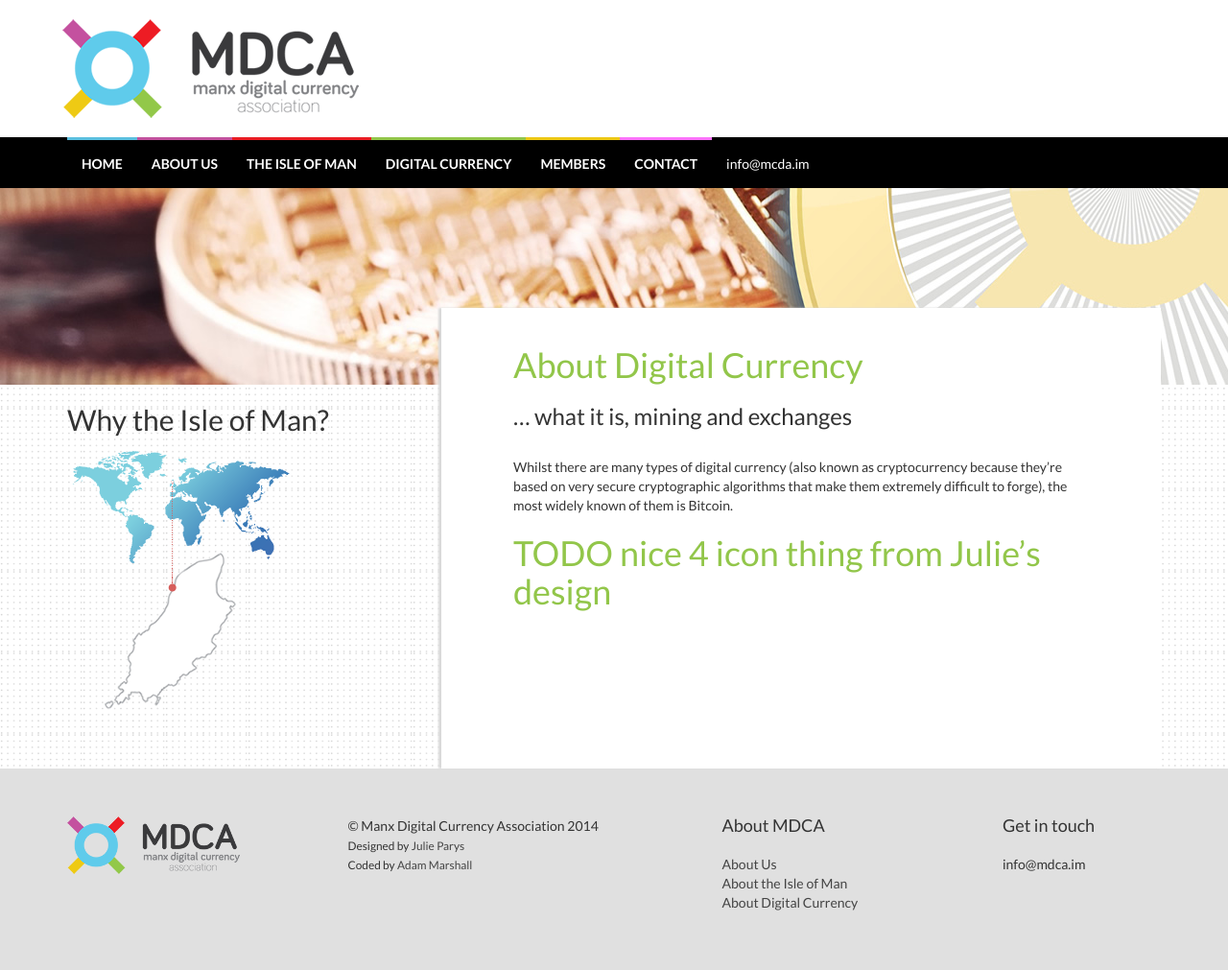
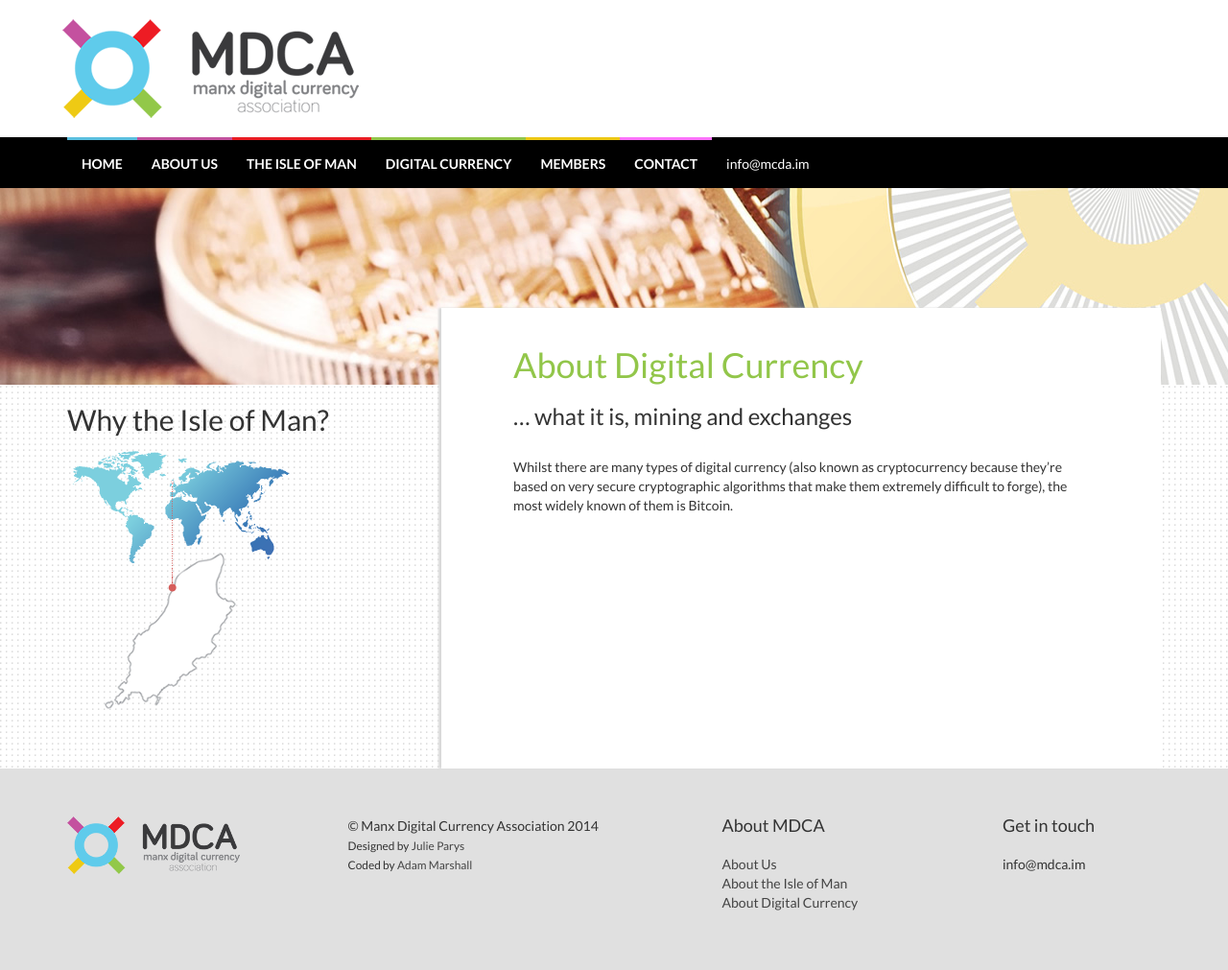
Before and after one commit to Julieparys/MDCA, a Jekyll site: the page built from src/digitalcurrency.md, in a window 1280 px wide. Shown: the whole page at 96% size. Built offline with Jekyll 4.4.1, drawn with Linux system fonts in a browser that asks for light colours; Markdown is read by kramdown in place of the engine named in the settings.

```diff
--- a/src/_includes/header.html
+++ b/src/_includes/header.html
@@ -1,7 +1,9 @@
 <div class="header">
 
 	<div class="container logo">
-		<img src="/img/assets/MDCALogo.fw.png" alt="{{site.name}}" />
+		<a href="/">
+			<img src="/img/assets/MDCALogo.fw.png" alt="{{site.name}}" />
+		</a>
 		<!--<h1 class="title"><a href="/">{{ site.name }}</a></h1>-->
 	</div>
 
--- a/src/digitalcurrency.md
+++ b/src/digitalcurrency.md
@@ -10,5 +10,3 @@ banner: DigitalCurrency
 ###... what it is, mining and exchanges
 
 Whilst there are many types of digital currency (also known as cryptocurrency because they're based on very secure cryptographic algorithms that make them extremely difficult to forge), the most widely known of them is Bitcoin.
-
-#TODO nice 4 icon thing from Julie's design
```
Also changed, not shown: src/img/assets/background.fw.png, 1 other file.
